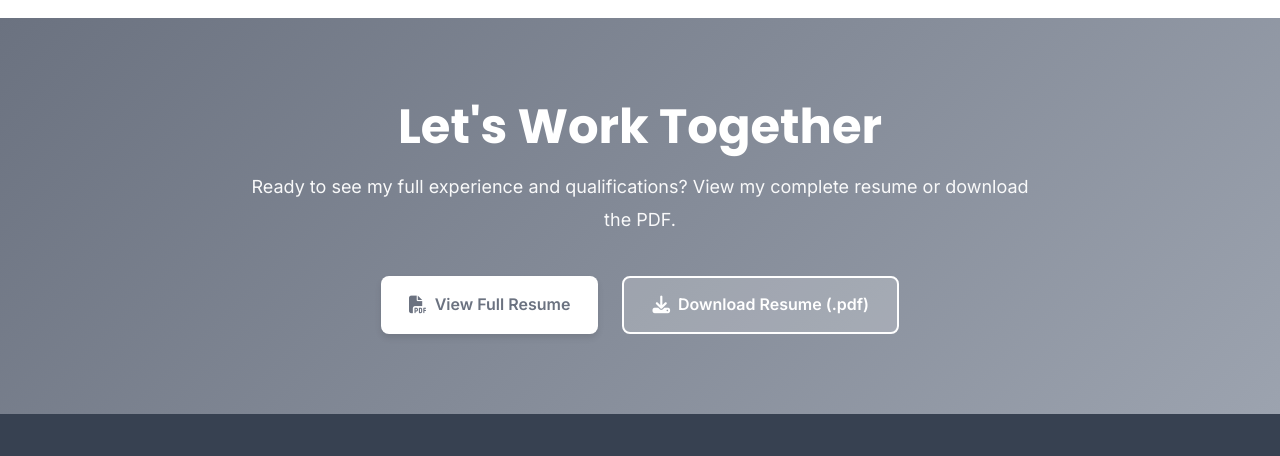
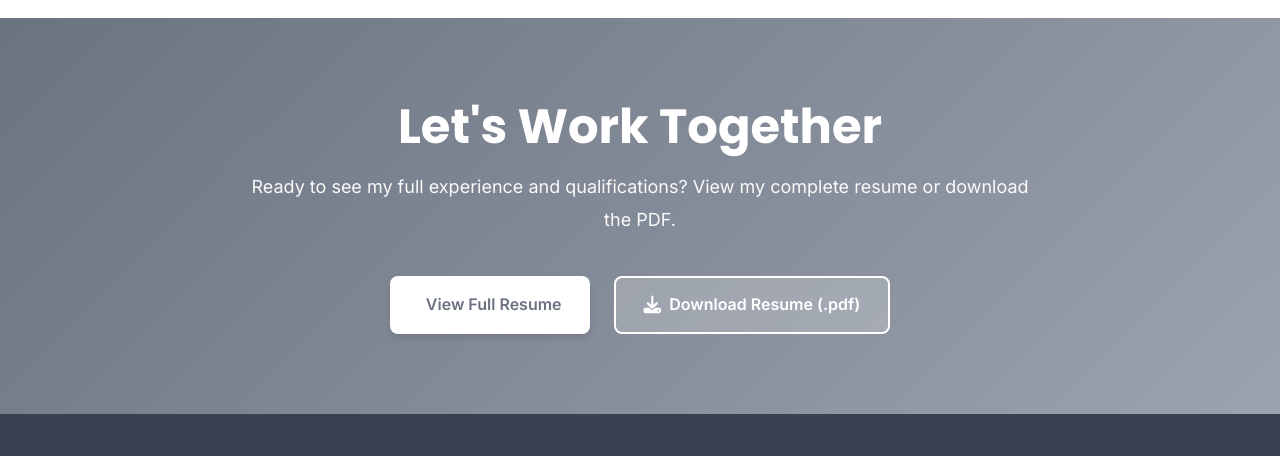
Before and after one commit to moses-noah/moses-noah.github.io, a plain HTML site: page index.html in a window 1280 px wide. Shown: the part 3389-3845 px from the top of the page. Drawn offline with Linux system fonts and the light colour scheme.

Commit message:
Added resume pdf file for download.

```diff
--- a/index.html
+++ b/index.html
@@ -193,9 +193,9 @@
                 <p>Ready to see my full experience and qualifications? View my complete resume or download the PDF.</p>
                 <div class="resume-actions">
                     <a href="resume.html" class="btn btn-primary">
-                        <i class="fas fa-file-pdf"></i> View Full Resume
+                        <i class=""></i> View Full Resume
                     </a>
-                    <a href="assets/resume.pdf" download class="btn btn-secondary">
+                    <a href="assets/downloads/resume.pdf" download class="btn btn-secondary">
                         <i class="fas fa-download"></i> Download Resume (.pdf)
                     </a>
                 </div>
```
Also changed, not shown: resume.html (+1 -1 lines), 1 other file.
